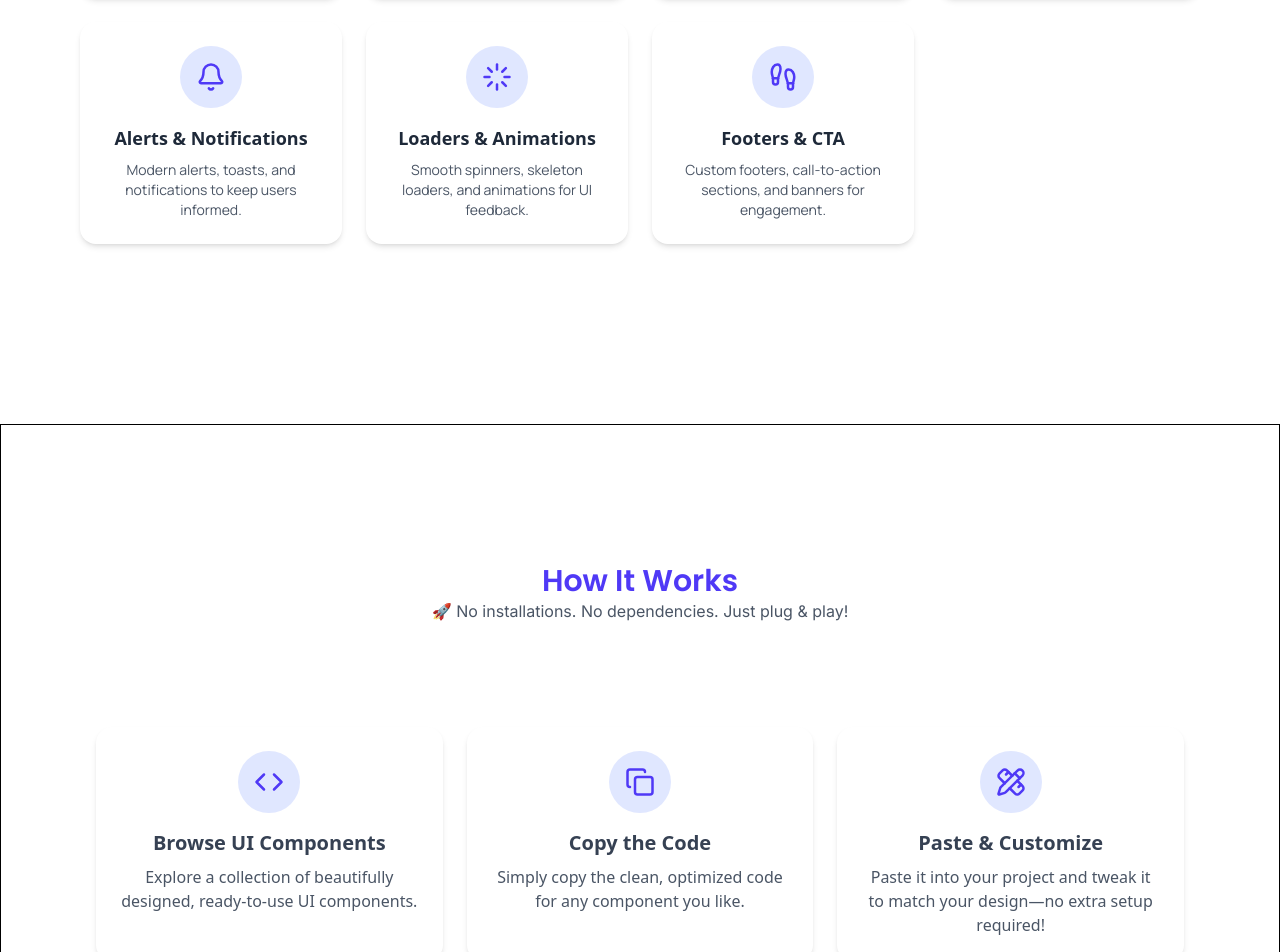
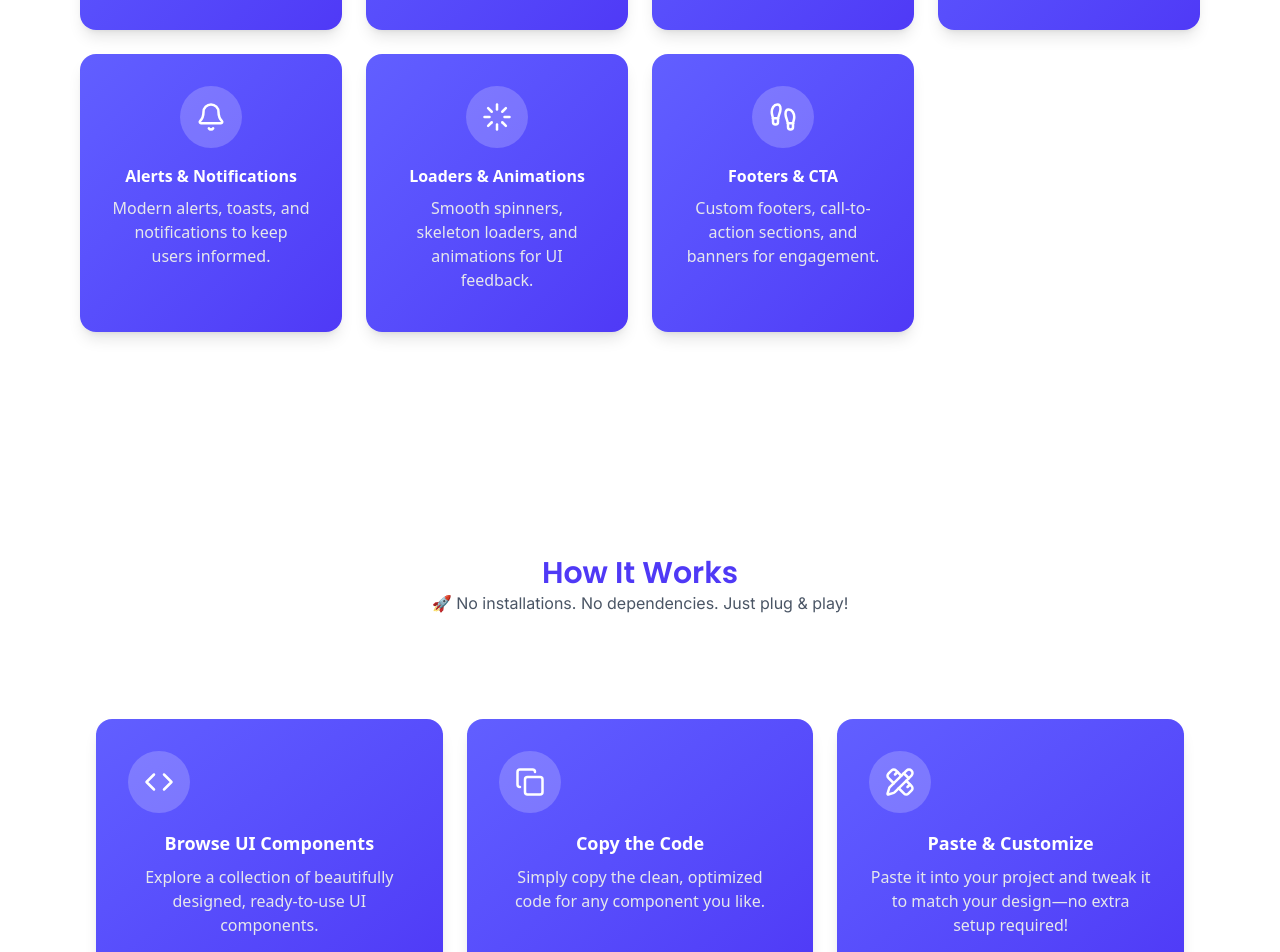
Before and after one commit to ZamanSikander/ui-stocks, a React (Vite) app: page / in a window 1280 px wide. Shown: the part 1300-2252 px from the top of the page. Built offline with nearby package versions, Linux system fonts and the light colour scheme.

Commit message:
how it work section complete

```diff
--- a/src/pages/Home.jsx
+++ b/src/pages/Home.jsx
@@ -18,7 +18,7 @@ const steps = [
     id: 1,
     title: "Browse UI Components",
     description: "Explore a collection of beautifully designed, ready-to-use UI components.",
-    icon: <Code size={30}/>,
+    icon: <Code size={30} />,
   },
   {
     id: 2,
@@ -66,15 +66,17 @@ const Home = () => {
             Discover a wide range of prebuilt components crafted with modern design and full customization support.
           </p>
 
-        <div className="grid grid-cols-2 sm:grid-cols-3 md:grid-cols-4 gap-6">
+          <div className="grid grid-cols-2 sm:grid-cols-3 lg:grid-cols-4 gap-6">
             {categories.map((category, index) => (
               <div
                 key={index}
-              className="cursor-pointer p-6 rounded-2xl hover:bg-gray-50 shadow-md hover:shadow-lg transition duration-300 flex flex-col items-center text-center"
+                className="relative p-6 sm:p-8 w-full bg-gradient-to-br from-indigo-500 to-indigo-600 rounded-2xl shadow-lg text-center text-white transition-transform transform hover:-translate-y-2 cursor-pointer"
               >
-              <div className="p-4 bg-indigo-100 text-indigo-600 rounded-full mb-4">{category.icon}</div>
-              <h3 className="text-base md:text-lg font-semibold text-gray-800">{category.title}</h3>
-              <p className="text-gray-600 mt-2 font-ui hidden md:block md:text-xs lg:text-sm">{category.description}</p>
+                <div className="mb-4 bg-white/20 w-fit mx-auto text-white rounded-full p-4">
+                  {category.icon}
+                </div>
+                <h3 className="text-sm sm:text-base  font-semibold">{category.title}</h3>
+                <p className="text-sm hidden sm:block md:text-base text-gray-200 py-2 md:block">{category.description}</p>
               </div>
             ))}
           </div>
@@ -83,7 +85,7 @@ const Home = () => {
 
       {/* how it works */}
 
-      <main className="mt-7 min-h-screen  py-12  flex flex-col justify-center items-center border gap-4 px-4 sm:px-6 md:px-8">
+      <main className="mt-7 min-h-screen  py-12  flex flex-col justify-center items-center gap-4 px-4 sm:px-6 md:px-8">
         <div className="text-center">
           <h2 className="text-xl sm:text-2xl lg:text-3xl text-indigo-600 font-semibold font-headings">
             How It Works
@@ -94,16 +96,20 @@ const Home = () => {
         </div>
 
         <div className="flex flex-col items-center py-6 sm:py-10 w-full">
-        <div className="grid grid-cols-1 sm:grid-cols-2 md:grid-cols-3 gap-6 w-full max-w-6xl px-4 sm:px-6 md:px-8">
+          <div className="grid grid-cols-2 md:grid-cols-3 gap-6 w-full max-w-6xl px-4 sm:px-6 md:px-8">
             {steps.map((step) => (
-            <div key={step.id} className="bg-white p-4 sm:p-6 rounded-2xl shadow-md hover:shadow-lg transition-all flex flex-col items-center text-center">
-              <div className="mb-4 bg-indigo-100 text-indigo-600 rounded-full p-4">{step.icon}</div>
-              <h3 className="text-lg sm:text-xl font-semibold text-gray-700 mb-2">{step.title}</h3>
-              <p className="text-gray-600 text-sm sm:text-base">{step.description}</p>
+              <div
+                className="relative p-6 sm:p-8 w-full max-w-sm bg-gradient-to-br from-indigo-500 to-indigo-600 rounded-2xl shadow-lg text-center text-white transition-transform transform hover:-translate-y-2 cursor-pointer"
+              >
+                <div className="mb-4 bg-white/20 w-fit text-white rounded-full p-4">
+                  {step.icon}
+                </div>
+                <h3 className="text-sm sm:text-base md:text-lg font-semibold">{step.title}</h3>
+                <p className="text-sm hidden  sm:text-base sm:block text-gray-200 py-2">{step.description}</p>
               </div>
             ))}
           </div>
-        <button className="mt-6 sm:mt-8 bg-blue-500 text-white px-5 sm:px-6 py-2 sm:py-3 rounded-xl text-base sm:text-lg font-medium hover:bg-blue-600 transition-all">
+          <button className="mt-7 px-6 py-3 bg-indigo-600 text-white font-semibold rounded-md hover:bg-indigo-700 cursor-pointer">
             🚀 Start Exploring
           </button>
         </div>
```
Lines whose indentation alone changed are shown as unchanged.
